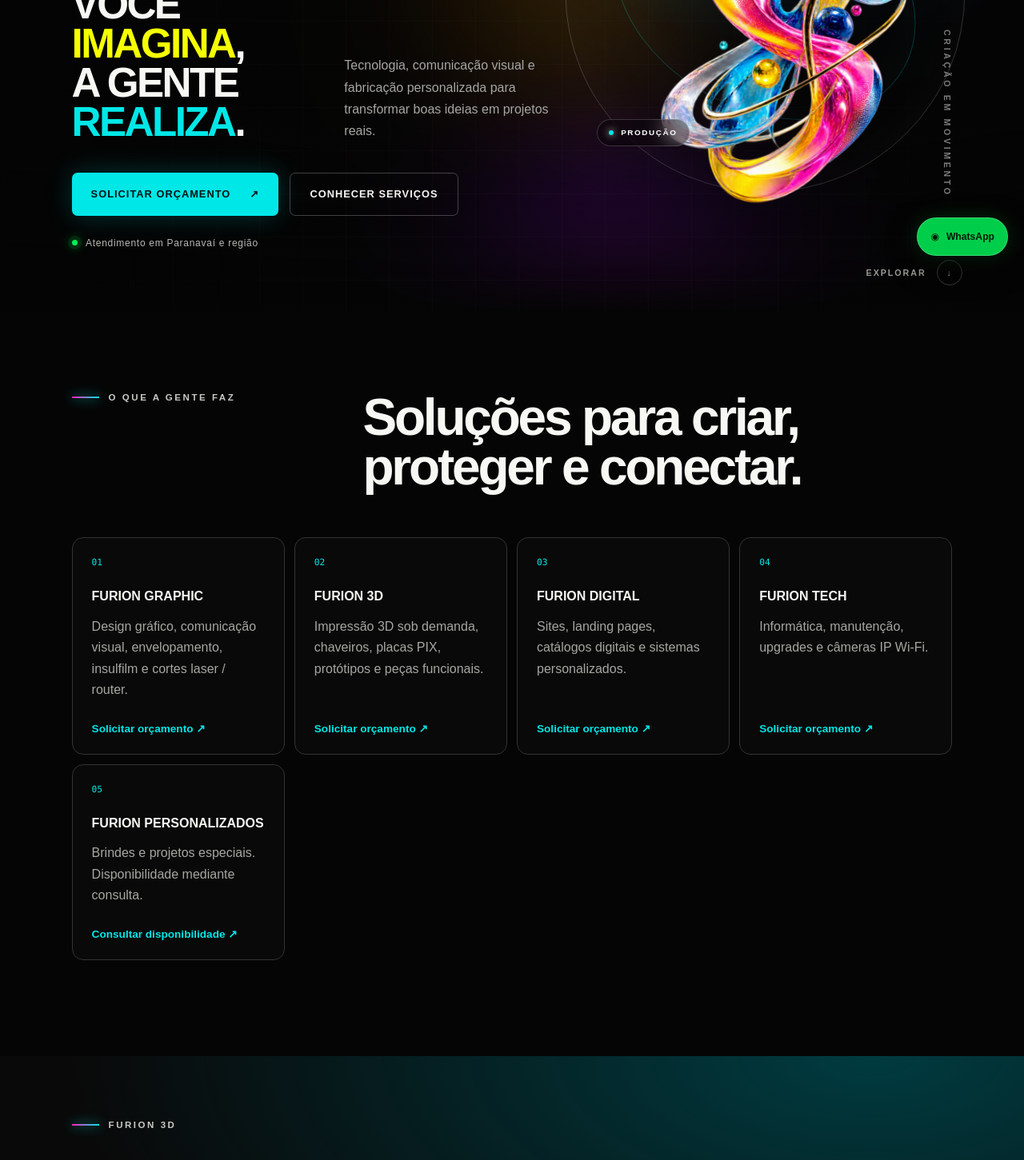
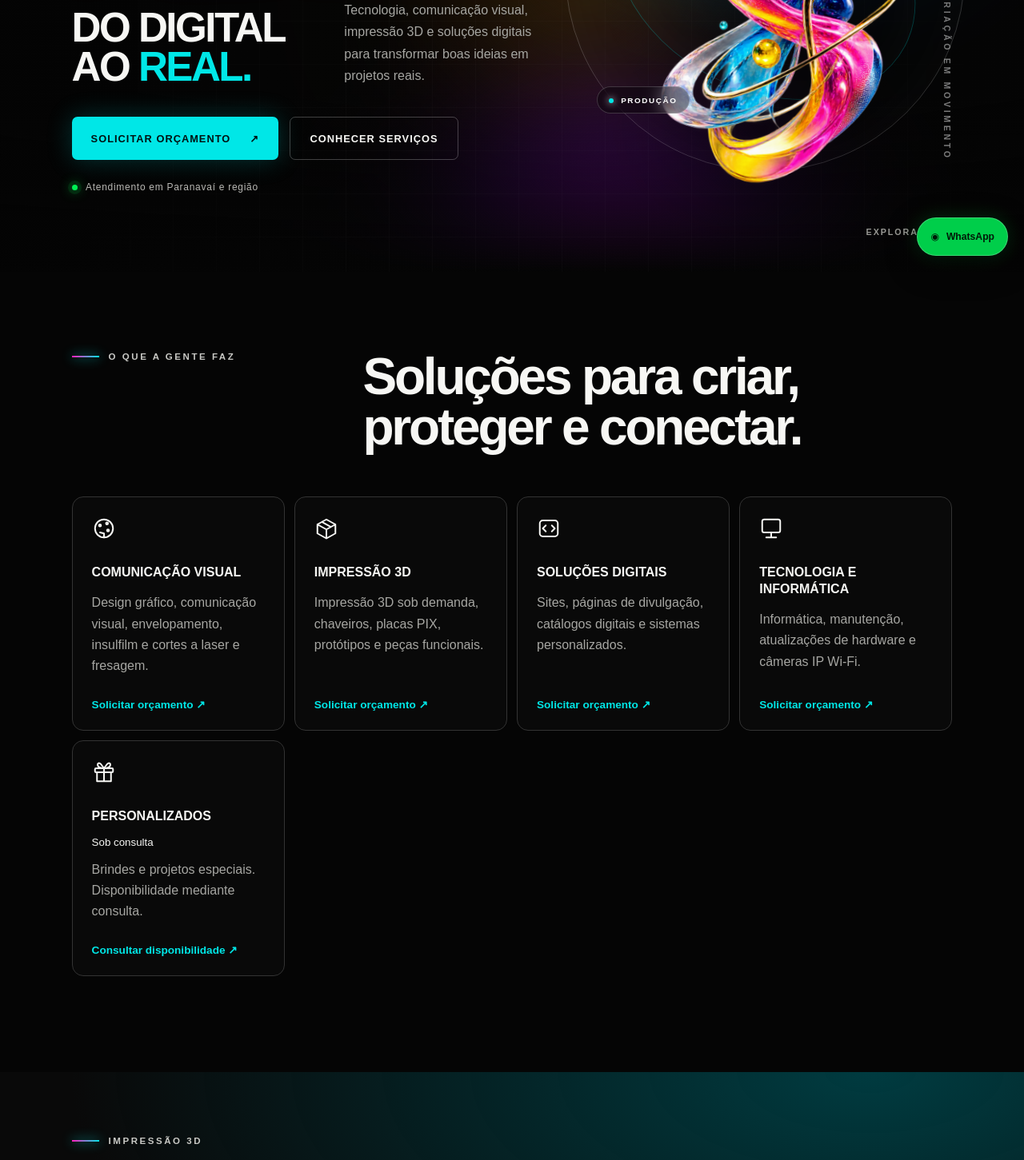
Before and after one commit to defaultpvai-del/furionsite, a React (Vite) app: page / in a window 1280 px wide. Shown: the part 460-1911 px from the top of the page at 80% size. Built offline with nearby package versions, Linux system fonts and the light colour scheme.

Commit message:
Traduz categorias e adiciona ícones vetoriais

```diff
--- a/src/App.jsx
+++ b/src/App.jsx
@@ -1,9 +1,13 @@
+function CategoryIcon({index}) {
+ const paths=[<><circle cx="12" cy="12" r="9"/><circle cx="8" cy="9" r="1"/><circle cx="15" cy="7" r="1"/><circle cx="16" cy="14" r="1"/><path d="M12 21v-4l-4-1"/></>,<><path d="m12 3 9 5v9l-9 5-9-5V8zM3 8l9 5 9-5M12 13v9M7.5 5.5l9 5"/></>,<><rect x="3" y="4" width="18" height="16" rx="3"/><path d="m9 9-3 3 3 3m6-6 3 3-3 3"/></>,<><rect x="3" y="3" width="18" height="13" rx="2"/><path d="M12 16v5m-5 0h10"/></>,<><rect x="3" y="8" width="18" height="4" rx="1"/><path d="M5 12v9h14v-9M12 8v13M12 8C3 8 5 0 9 4l3 4c9 0 7-8 3-4z"/></>];
+ return <div className={'category-icon icon-'+index}><svg viewBox="0 0 24 24" width="30" height="30" fill="none" stroke="currentColor" strokeWidth="1.6" strokeLinecap="round" strokeLinejoin="round" aria-hidden="true">{paths[index]}</svg></div>;
+}
 const services = [
-  {name:"FURION GRAPHIC",items:"Design gráfico, comunicação visual, envelopamento, insulfilm e cortes laser / router."},
-  {name:"FURION 3D",items:"Impressão 3D sob demanda, chaveiros, placas PIX, protótipos e peças funcionais."},
-  {name:"FURION DIGITAL",items:"Sites, landing pages, catálogos digitais e sistemas personalizados."},
-  {name:"FURION TECH",items:"Informática, manutenção, upgrades e câmeras IP Wi-Fi."},
-  {name:"FURION PERSONALIZADOS",items:"Brindes e projetos especiais. Disponibilidade mediante consulta.",consult:true},
+  {name:"Comunicação Visual",items:"Design gráfico, comunicação visual, envelopamento, insulfilm e cortes a laser e fresagem."},
+  {name:"Impressão 3D",items:"Impressão 3D sob demanda, chaveiros, placas PIX, protótipos e peças funcionais."},
+  {name:"Soluções Digitais",items:"Sites, páginas de divulgação, catálogos digitais e sistemas personalizados."},
+  {name:"Tecnologia e Informática",items:"Informática, manutenção, atualizações de hardware e câmeras IP Wi-Fi."},
+  {name:"Personalizados",items:"Brindes e projetos especiais. Disponibilidade mediante consulta.",consult:true},
 ];
 
 const projects = [
@@ -13,8 +17,8 @@ const projects = [
   { image: "/assets/project-04.png", title: "Peças personalizadas", tag: "Impressão 3D" },
   { image: "/assets/project-05.png", title: "Informática e manutenção", tag: "Informática" },
   { image: "/assets/project-06.png", title: "Comunicação visual", tag: "Comunicação visual" },
-  { image: "/assets/project-07.png", title: "Cortes com precisão", tag: "Laser / Router" },
-  { image: "/assets/project-08.png", title: "Designer gráfico", tag: "Design gráfico" },
+  { image: "/assets/project-07.png", title: "Cortes com precisão", tag: "Corte a laser e fresagem" },
+  { image: "/assets/project-08.png", title: "Design gráfico", tag: "Design gráfico" },
   { image: "/assets/project-09.png", title: "Insulfilm residencial", tag: "Insulfilm" },
   { image: "/assets/project-10.png", title: "Monitoramento inteligente", tag: "Câmeras IP" },
 ];
@@ -71,11 +75,10 @@ export default function App() {
           </h1>
           <div className="hero-copy">
             <h2>
-              Você <strong className="yellow">imagina</strong>,<br />
-              a gente <strong className="cyan">realiza</strong>.
+              Do digital<br /> ao <strong className="cyan">real.</strong>
             </h2>
             <p>
-              Tecnologia, comunicação visual e fabricação personalizada para
+              Tecnologia, comunicação visual, impressão 3D e soluções digitais para
               transformar boas ideias em projetos reais.
             </p>
           </div>
@@ -126,8 +129,8 @@ export default function App() {
         <div className="service-pills">
           {services.map((service, index) => (
             <article key={service.name}>
-              <span>{String(index + 1).padStart(2, "0")}</span>
-              <h3>{service.name}</h3>
+              <CategoryIcon index={index}/>
+              <h3>{service.name}</h3>{service.consult && <small className="consult-label">Sob consulta</small>}
               <p>{service.items}</p>
               <a className="sector-link" href={`https://wa.me/5544998705407?text=${encodeURIComponent("Olá! Gostaria de consultar os serviços de " + service.name)}`} target="_blank" rel="noreferrer">{service.consult ? "Consultar disponibilidade" : "Solicitar orçamento"} ↗</a>
             </article>
@@ -136,10 +139,10 @@ export default function App() {
       </section>
 
       <section className="print-section" id="impressao3d">
-        <p className="eyebrow"><span /> FURION 3D</p>
+        <p className="eyebrow"><span /> Impressão 3D</p>
         <h2>Do digital ao real.</h2>
         <p>Impressão sob demanda com Bambu Lab A1. Envie sua ideia ou arquivo para avaliação de viabilidade, material e orçamento.</p>
-        <div className="print-grid">{["Chaveiros e brindes","Placas PIX e displays","Protótipos e peças funcionais","Objetos decorativos"].map(item => <article key={item}><h3>{item}</h3><a className="sector-link" href={`https://wa.me/5544998705407?text=${encodeURIComponent("Olá! Gostaria de um orçamento 3D: " + item)}`} target="_blank" rel="noreferrer">Consultar ↗</a></article>)}</div>
+        <div className="print-grid">{["Chaveiros e brindes","Placas PIX e expositores","Protótipos e peças funcionais","Objetos decorativos"].map(item => <article key={item}><h3>{item}</h3><a className="sector-link" href={`https://wa.me/5544998705407?text=${encodeURIComponent("Olá! Gostaria de um orçamento 3D: " + item)}`} target="_blank" rel="noreferrer">Consultar ↗</a></article>)}</div>
       </section>
       <section className="portfolio" id="projetos">
         <div className="portfolio-heading">
```
